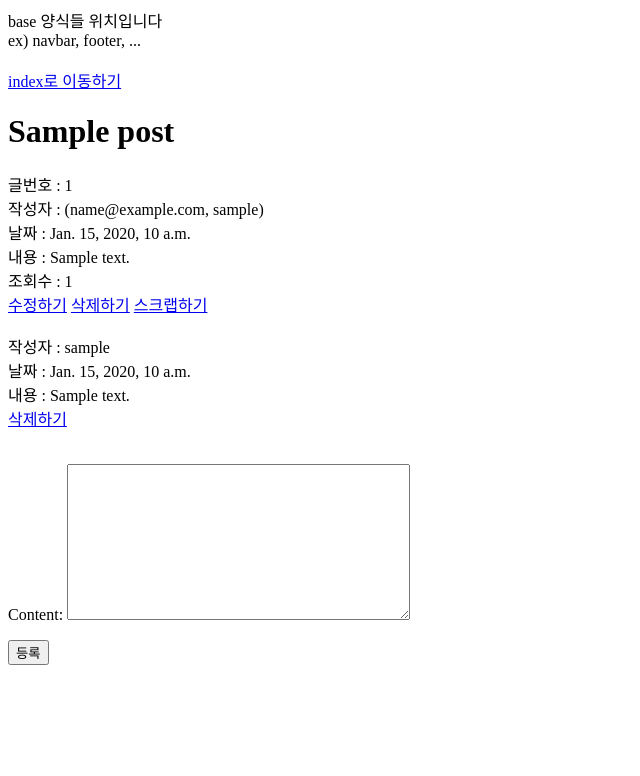
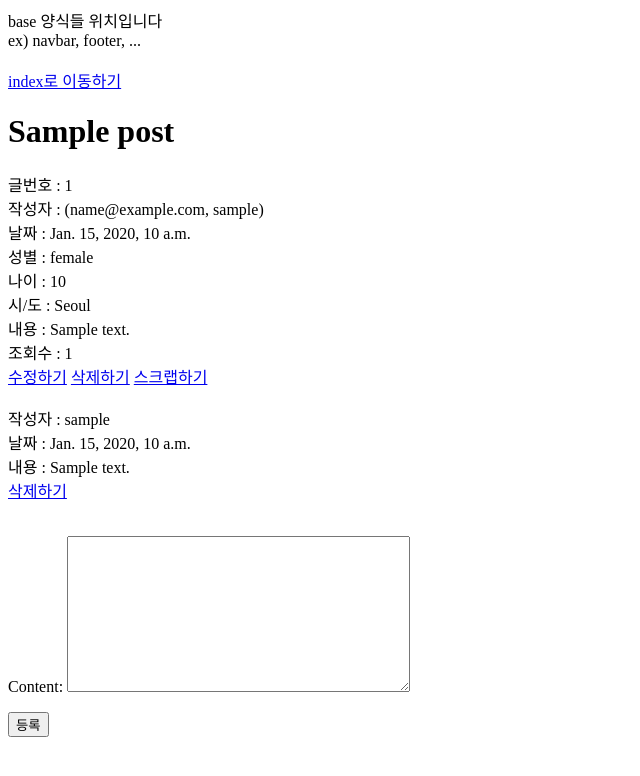
Before and after one commit to zeeyon/CompeteValue, a Django app: page /posts/1 in a window 1280 px wide. Shown: the top 776 px of the page, without its empty margins (0-640 px from the left). Run offline with Django 3.2, Linux system fonts and the light colour scheme; a user stored in the database is signed in; tables that the repository leaves empty hold one stand-in row (values such as "Sample post").

Commit message:
add posts models (crud 0.6v)

```diff
--- a/likecompetition/posts/forms.py
+++ b/likecompetition/posts/forms.py
@@ -4,7 +4,7 @@ from .models import Post, Comment
 class PostForm(forms.ModelForm):
     class Meta:
         model = Post
-        fields = ['title', 'content']
+        fields = ['title','age','gender','city','content'] # ,'area'
 
 class CommentForm(forms.ModelForm):
     class Meta:
--- a/likecompetition/posts/models.py
+++ b/likecompetition/posts/models.py
@@ -5,11 +5,37 @@ class Post(models.Model):
     title = models.CharField(max_length=50, null=False)
     user = models.ForeignKey(settings.AUTH_USER_MODEL, on_delete=models.CASCADE)
     date = models.DateTimeField(auto_now_add=True)
+    GENDER_CHOICES = {
+        ('male','Male'),
+        ('female','Female'),
+    }
+    gender = models.CharField(max_length=50, choices=GENDER_CHOICES)
+    age = models.IntegerField(null=True)
+    CITY_CHOICES = {
+        ('Seoul','서울특별시'),
+        ('Incheon','인천광역시'),
+    }
+    # AREA_CHOICES = [{
+    #     ('Seoul', (
+    #             ('gangnam-gu','강남구'),
+    #             ('gangdong-gu','강동구'),
+    #         )
+    #     )
+    # },{
+    #     ('Incheon', (
+    #             ('gyeyang-gu','계양구'),
+    #             ('nam-gu','남구'),
+    #         )
+    #     )
+    # }]
+    city = models.CharField(max_length=50, choices=CITY_CHOICES)
+    # area = models.CharField(max_length=50, choices=AREA_CHOICES[AREA_CHOICES.index(city)])
     content = models.TextField(default='')
     view_count = models.IntegerField(default=0)
 
     def __str__(self):
         return self.title
+
 
 class Comment(models.Model):
     post = models.ForeignKey(Post, on_delete=models.CASCADE)
--- a/likecompetition/posts/templates/post_detail.html
+++ b/likecompetition/posts/templates/post_detail.html
@@ -8,6 +8,10 @@
 글번호 : {{ post.id }}<br>
 작성자 : {{ post.user }}<br>
 날짜 : {{ post.date }}<br>
+성별 : {{ post.gender }}<br>
+나이 : {{ post.age }}<br>
+시/도 : {{ post.city }}<br>
+{% comment %} 구/군 : {{ post.area }}<br> {% endcomment %}
 내용 : {{ post.content }}<br>
 조회수 : {{ post.view_count }}<br>
 
```
